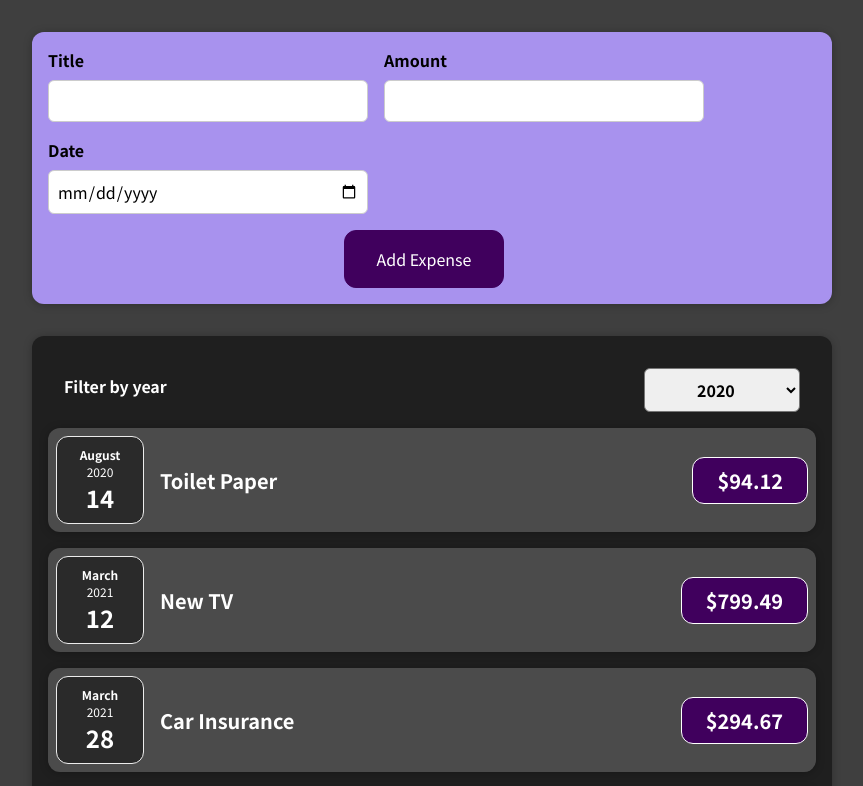
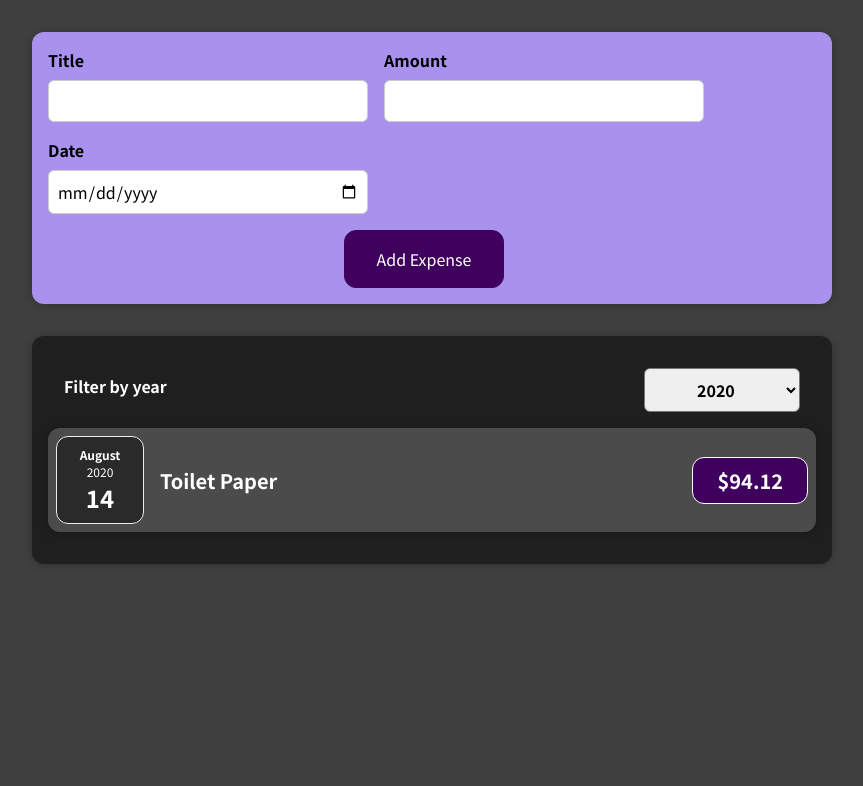
Before and after one commit to rkbean/react_course, a React (Create React App) app: page / in a window 1280 px wide. Shown: the top 786 px of the page, without its empty margins (208-1071 px from the left). Built offline with nearby package versions, Linux system fonts and the light colour scheme.

Commit message:
conditional content

```diff
--- a/src/components/Expenses/ExpenceItem.js
+++ b/src/components/Expenses/ExpenceItem.js
@@ -21,6 +21,7 @@
         <h2>{props.title}</h2>
         <div className="expense-item__price">${props.amount}</div>
       </div>
+      {/* {typeof(props.date.getFullYear())} */}
       {/* <button onClick={clickHandler}>Change Title</button> */}
     </Card>
   );
--- a/src/components/Expenses/Expenses.js
+++ b/src/components/Expenses/Expenses.js
@@ -9,9 +9,25 @@
   const [filteredYear, setFilteredYear] = useState('2020');
 
   const filterChangeHandler = selectedYear => {
-    console.log('in expense.js');
-    console.log(selectedYear);
+    // console.log('in expense.js');
+    // console.log(selectedYear);
     setFilteredYear(selectedYear);
+  }
+
+  const filteredExpenses = props.items.filter(expense => {
+    return expense.date.getFullYear().toString() === filteredYear;
+  });
+
+  let expenseContent = <p>No expenses for this year</p>;
+  if (filteredExpenses.length > 0) {
+    expenseContent = filteredExpenses.map((expense) => (
+      <ExpenceItem
+        key={expense.id}
+        title={expense.title}
+        amount={expense.amount}
+        date={expense.date}
+      />
+    ))
   }
 
   return (
@@ -21,14 +37,8 @@
           selected={filteredYear}
           onYearChange={filterChangeHandler}
         />
-        {props.items.map((expense) => (
-          <ExpenceItem
-            key={expense.id}
-            title={expense.title}
-            amount={expense.amount}
-            date={expense.date}
-          />
-        ))}
+
+        {expenseContent}
 
       </Card>
     </div>
```
Also changed, not shown: 1 other file (tests, documents, lock files or other folders).
